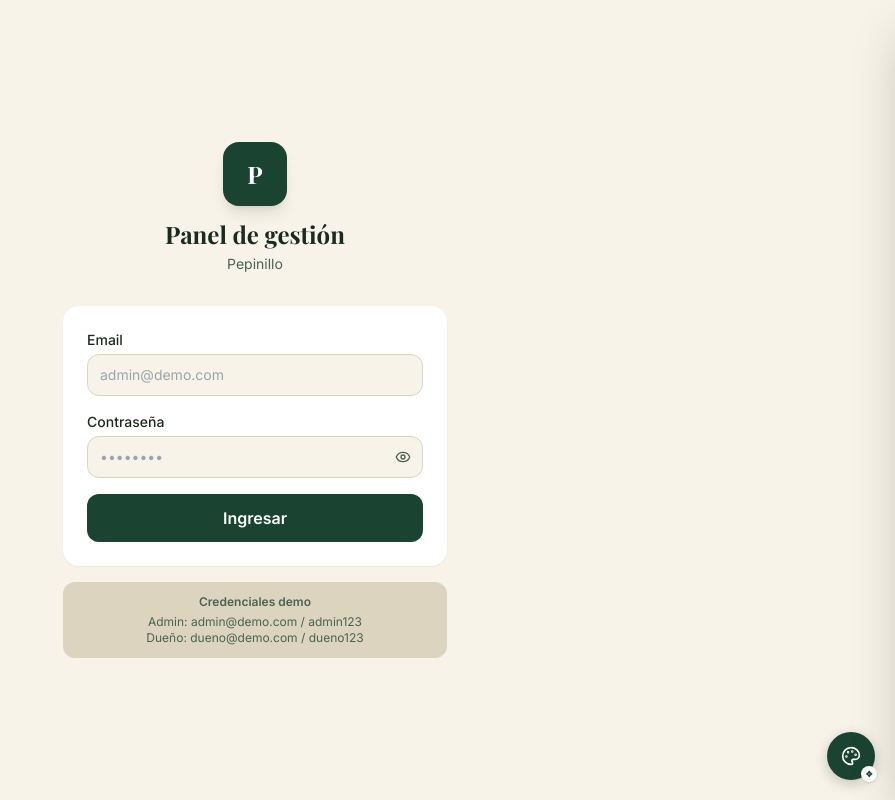
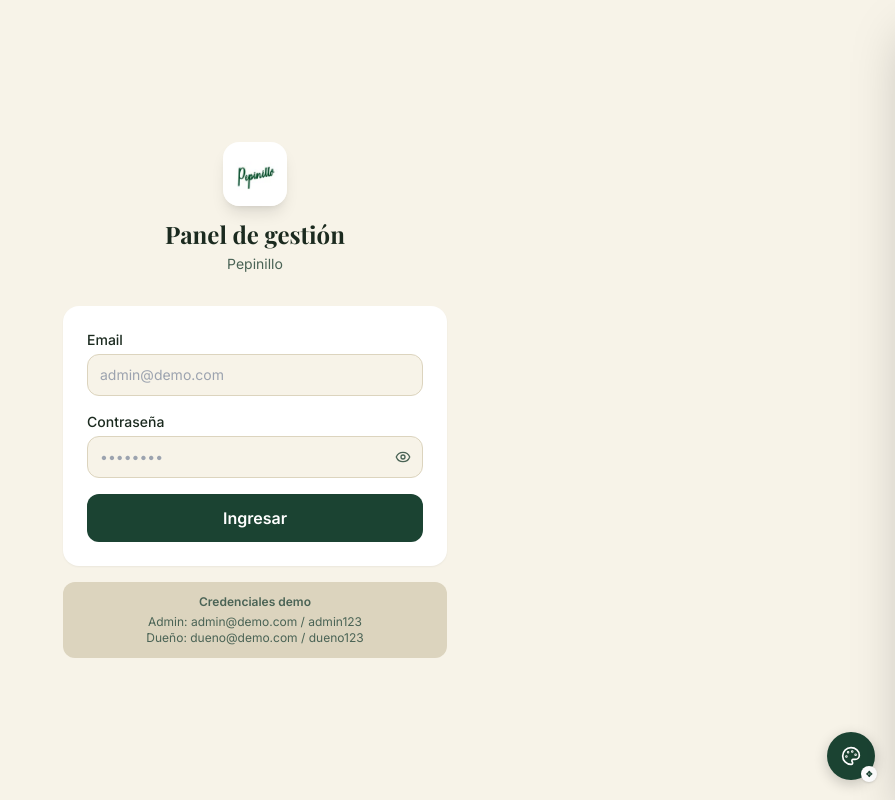
Before and after one commit to axelbauducco11/pepinillo-demo, a Next.js app: page /login in a window 1280 px wide. Shown: the whole page, without its empty margins (385-1280 px from the left). Built offline with nearby package versions, Linux system fonts and the light colour scheme; a web font is replaced by a local one.

Commit message:
feat: real Pepinillo logo as default

```diff
--- a/contexts/ThemeContext.tsx
+++ b/contexts/ThemeContext.tsx
@@ -32,7 +32,7 @@ function applyPalette(palette: ThemePalette) {
 export function ThemeProvider({ children }: { children: ReactNode }) {
   const [palette, setPaletteState] = useState<ThemePalette>(DEFAULT_PALETTE)
   const [businessName, setBusinessNameState] = useState('Pepinillo')
-  const [logoUrl, setLogoUrl] = useState<string | null>(null)
+  const [logoUrl, setLogoUrl] = useState<string | null>('/logo-pepinillo.jpg')
   const [customHeroBg, setCustomHeroBgState] = useState<string | null>(null)
 
   // Restore from localStorage on mount
```
Also changed, not shown: public/logo-pepinillo.jpg (added).
